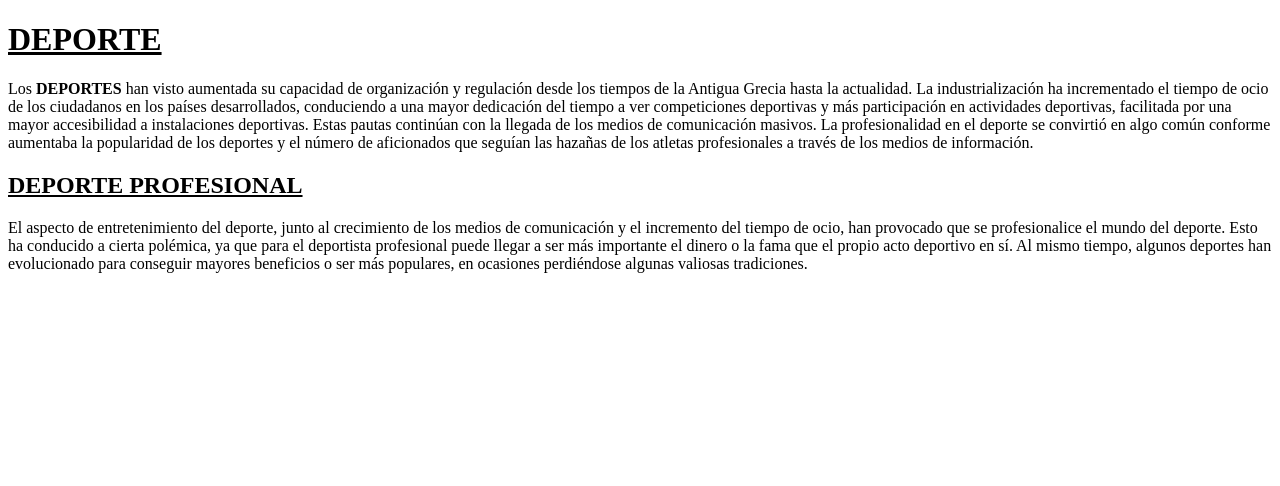
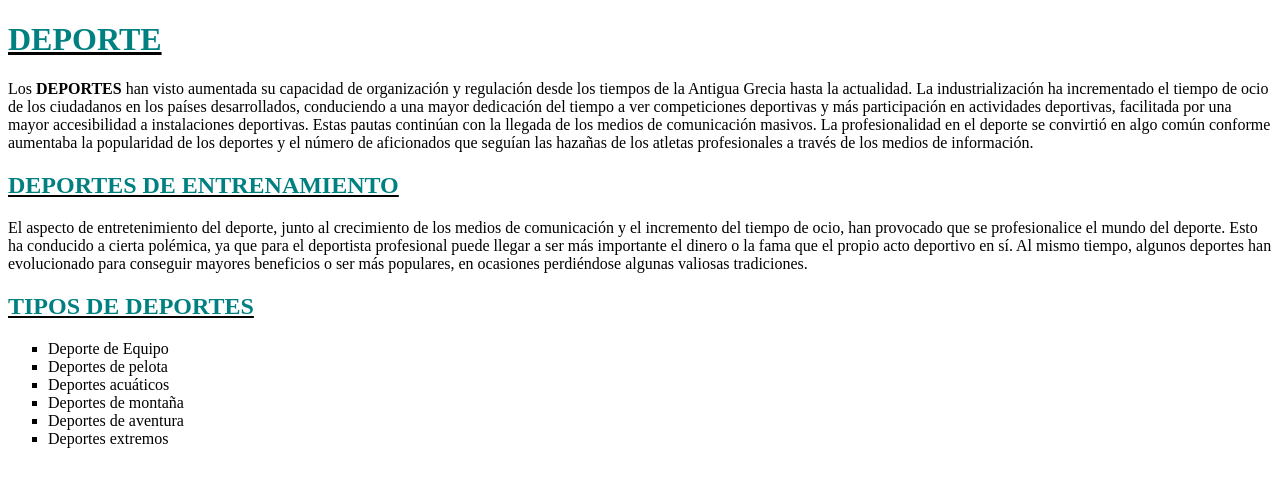
Before and after one commit to Yamanil/Tareae, a plain HTML site: page index.html in a window 1280 px wide. Drawn offline with Linux system fonts and the light colour scheme.

Commit message:
version2

```diff
--- a/index.html
+++ b/index.html
@@ -7,10 +7,32 @@
     <title>Practica</title>
 </head>
 <body>
-    <h1><u>DEPORTE</u></h1>
+    <h1><u><font color="teal">DEPORTE</font></u></h1>
+
     <P>Los <b>DEPORTES</b> han visto aumentada su capacidad de organización y regulación desde los tiempos de la Antigua Grecia hasta la actualidad. La industrialización ha incrementado el tiempo de ocio de los ciudadanos en los países desarrollados, conduciendo a una mayor dedicación del tiempo a ver competiciones deportivas y más participación en actividades deportivas, facilitada por una mayor accesibilidad a instalaciones deportivas. Estas pautas continúan con la llegada de los medios de comunicación masivos. La profesionalidad en el deporte se convirtió en algo común conforme aumentaba la popularidad de los deportes y el número de aficionados que seguían las hazañas de los atletas profesionales a través de los medios de información.</P>
-    <H2><u>DEPORTE PROFESIONAL</u><b></b></H2>
+
+    <h2><u><font color="teal">DEPORTES DE ENTRENAMIENTO</font></u></h2>
+
     <P>El aspecto de entretenimiento del deporte, junto al crecimiento de los medios de comunicación y el incremento del tiempo de ocio, han provocado que se profesionalice el mundo del deporte. Esto ha conducido a cierta polémica, ya que para el deportista profesional puede llegar a ser más importante el dinero o la fama que el propio acto deportivo en sí. Al mismo tiempo, algunos deportes han evolucionado para conseguir mayores beneficios o ser más populares, en ocasiones perdiéndose algunas valiosas tradiciones.</P>
-    <h2>  </h2>
+
+    <h2><u><font color="teal">TIPOS DE DEPORTES</font></u></h2>
+ <ul>
+    <li type="square">Deporte de Equipo</li>
+    <li type="square">Deportes de pelota</li>
+    <li type="square">Deportes acuáticos</li>
+    <li type="square">Deportes de montaña</li>
+    <li type="square">Deportes de aventura</li>
+    <li type="square">Deportes extremos</li>
+</ul>
+
+
+
+
+
+
+
+
+
+
 </body>
 </html>
```
